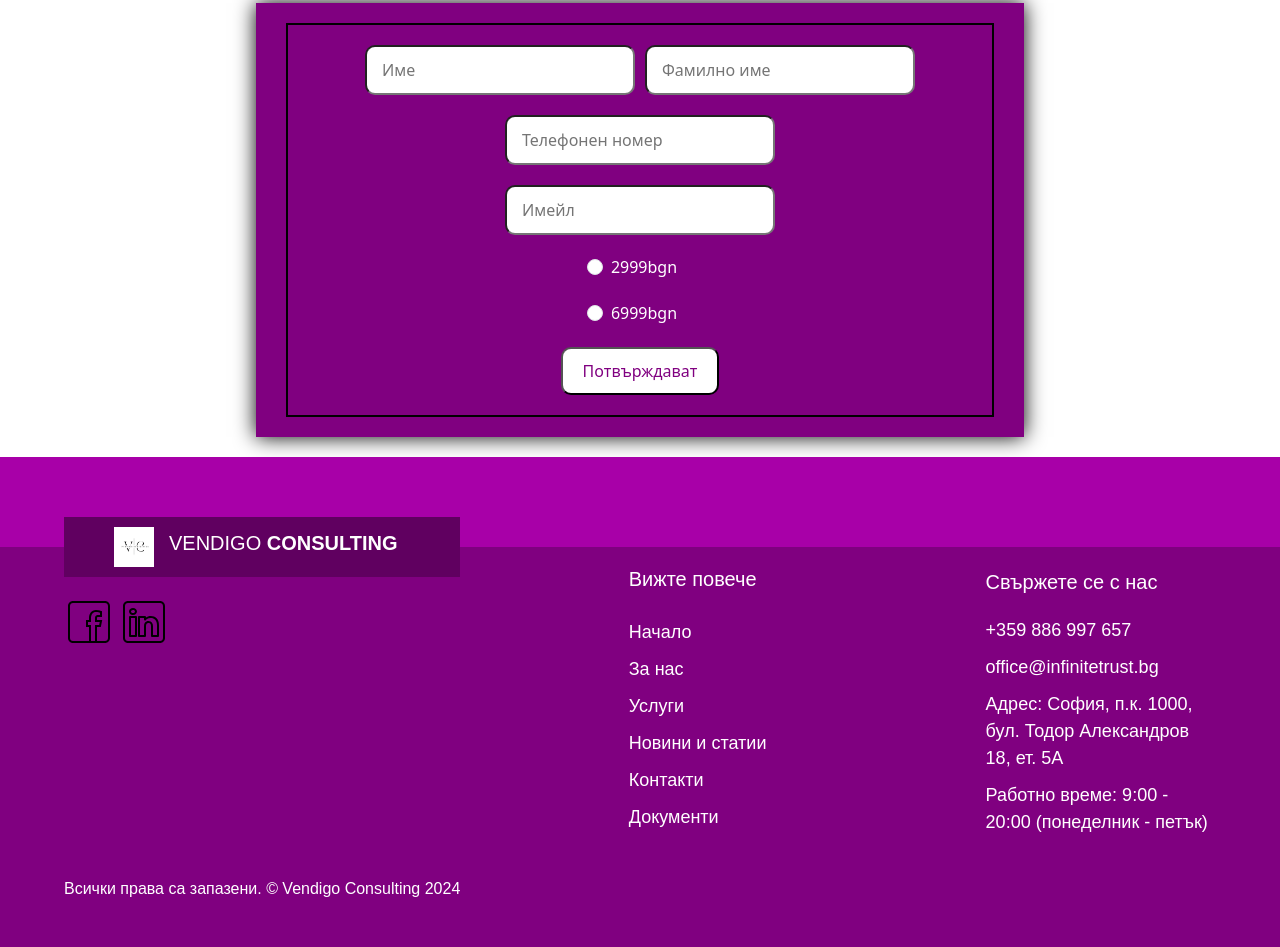
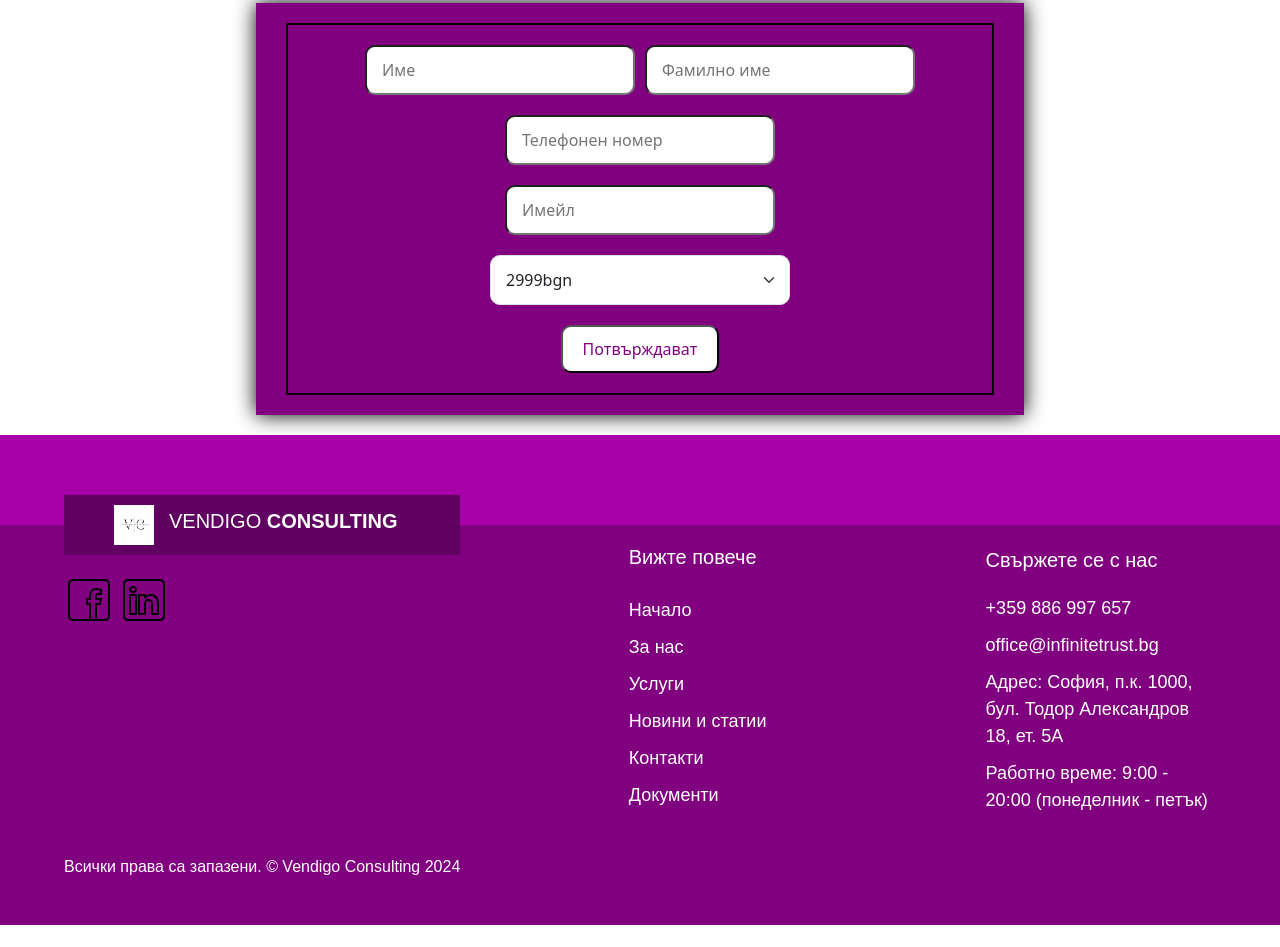
Before and after one commit to Sviatoslav593/vendigo, a plain HTML site: page contacts.html in a window 1280 px wide. Shown: the part 1308-2255 px from the top of the page. After the commit the page ends 2233 px from the top, so only its background shows below. Drawn offline with nearby package versions, Linux system fonts and the light colour scheme.

Commit message:
form select update

```diff
--- a/contacts.html
+++ b/contacts.html
@@ -160,28 +160,14 @@
             placeholder="Имейл"
             required
           />
-          <div class="form-check form-check-inline">
-            <input
-              class="form-check-input"
-              type="radio"
-              name="inlineRadioOptions"
-              id="inlineRadio1"
-              value="option1"
-              required
-            />
-            <label class="form-check-label" for="inlineRadio1">2999bgn</label>
-          </div>
-          <div class="form-check form-check-inline">
-            <input
-              class="form-check-input"
-              type="radio"
-              name="inlineRadioOptions"
-              id="inlineRadio2"
-              value="option2"
-              required
-            />
-            <label class="form-check-label" for="inlineRadio2">6999bgn</label>
-          </div>
+          <select
+            class="form-select input"
+            aria-label="Default select example"
+            required
+          >
+            <option value="1">2999bgn</option>
+            <option value="2">6999bgn</option>
+          </select>
 
           <input type="submit" id="submit" value="Потвърждават" />
         </form>
```
